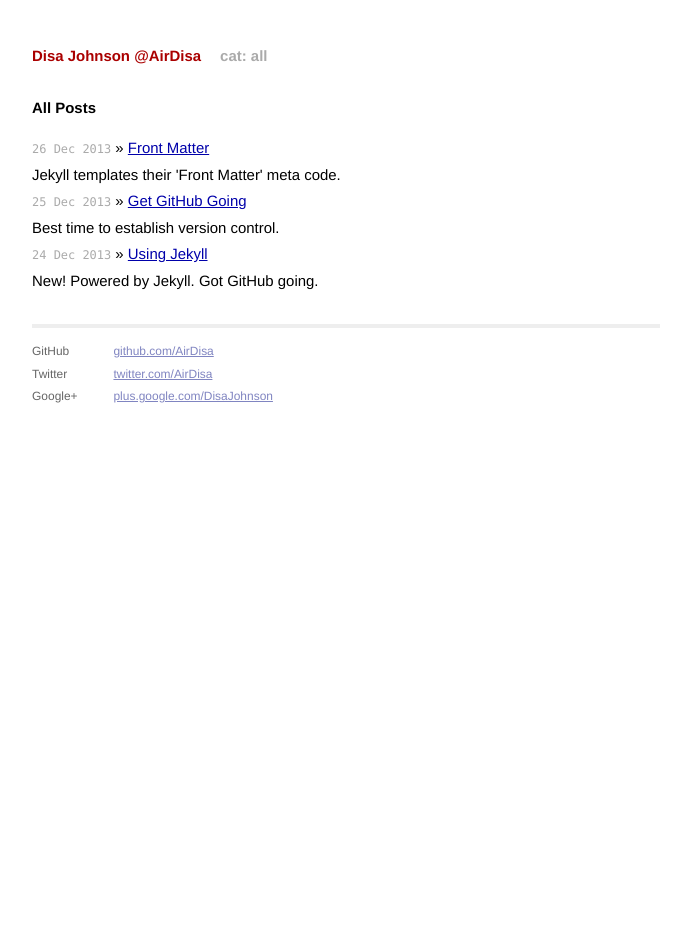
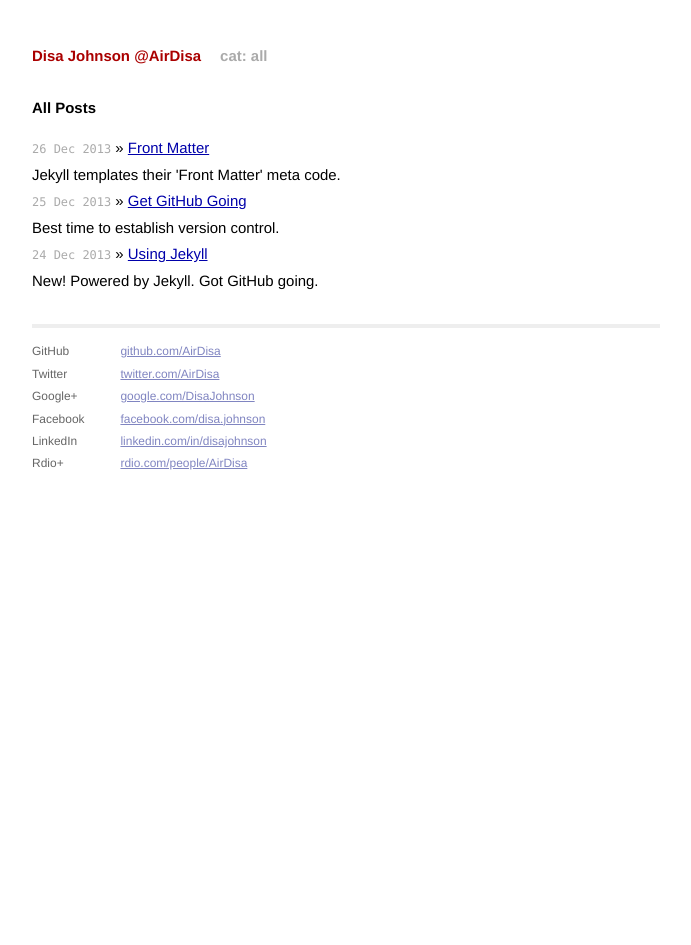
Before and after one commit to AirDisa/airdisa.github.io, a Jekyll site: the page built from index.html, in a window 1280 px wide. Shown: the whole page, without its empty margins (294-985 px from the left). Built offline with Jekyll 4.4.1, drawn with Linux system fonts in a browser that asks for light colours; Markdown is read by kramdown in place of the engine named in the settings.

Commit message:
[0.0.46 Jekyll] Add footer links

```diff
--- a/_layouts/default.html
+++ b/_layouts/default.html
@@ -31,13 +31,19 @@
                 GitHub<br />
                 Twitter<br />
                 Google+<br />
+                Facebook<br />
+                LinkedIn<br />
+                Rdio+<br />
               </p>
             </div>
             <div class="contact">
               <p>
                 <a href="https://github.com/airdisa">github.com/AirDisa</a><br />
                 <a href="https://twitter.com/airdisa">twitter.com/AirDisa</a><br />
-                <a href="http://airdisa.com/+">plus.google.com/DisaJohnson</a><br />
+                <a href="http://airdisa.com/+">google.com/DisaJohnson</a><br />
+                <a href="https://www.facebook.com/disa.johnson">facebook.com/disa.johnson</a><br />
+                <a href="http://www.linkedin.com/in/disajohnson">linkedin.com/in/disajohnson</a><br />
+                <a href="http://www.rdio.com/people/AirDisa/">rdio.com/people/AirDisa</a><br />
               </p>
             </div>
           </div>
```
Also changed, not shown: 6 other files.
